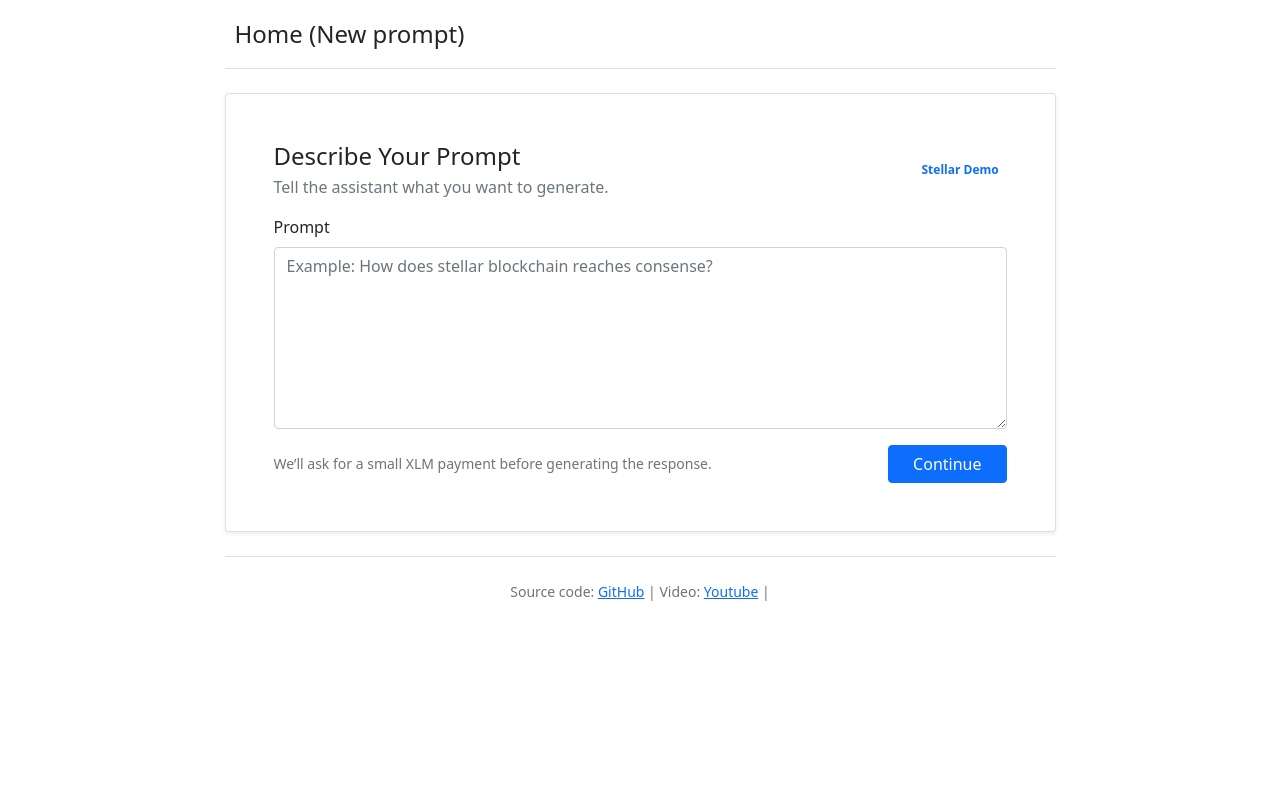
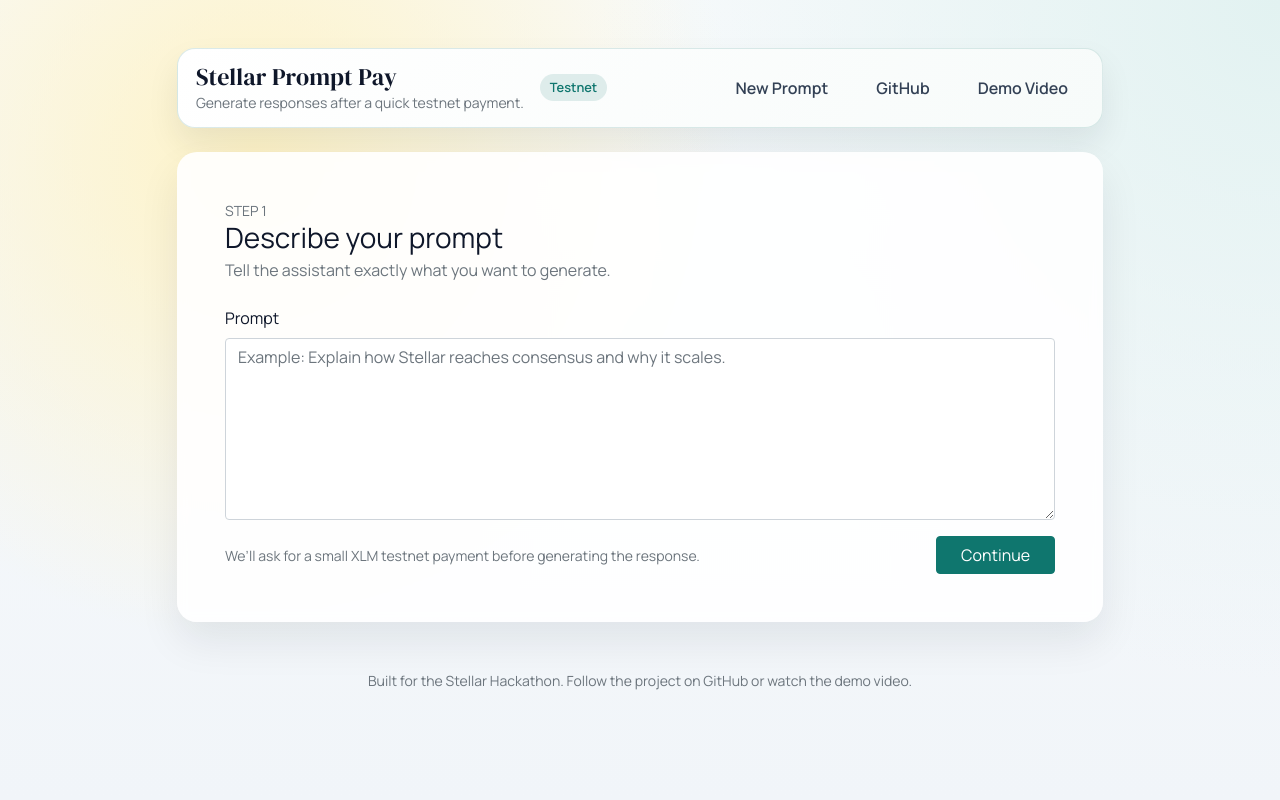
Before and after one commit to suhailvs/stellar_hackaton2, a Django app: page / in a window 1280 px wide. Run offline with Django 5.2, Linux system fonts and the light colour scheme; parts of the project's set-up code (start-up, migrations or seed data) failed here and were passed over; some libraries are stand-ins or nearby versions.

Commit message:
new design using vibe coding

```diff
--- a/myapp/templates/base.html
+++ b/myapp/templates/base.html
@@ -6,25 +6,116 @@
   <meta charset="utf-8">
   <meta name="viewport" content="width=device-width, initial-scale=1, shrink-to-fit=no">
   <meta name="author" content="suhail vs">
+  <link rel="preconnect" href="https://fonts.googleapis.com">
+  <link rel="preconnect" href="https://fonts.gstatic.com" crossorigin>
+  <link href="https://fonts.googleapis.com/css2?family=DM+Serif+Display&family=Manrope:wght@300;400;600;700&display=swap" rel="stylesheet">
   <link rel="stylesheet" href="{% static 'bootstrap.css' %}">
+  <style>
+    :root {
+      --ink-900: #0f172a;
+      --ink-700: #334155;
+      --mist-100: #f6f7f9;
+      --mist-200: #eef2f3;
+      --sea-600: #0f766e;
+      --amber-500: #f59e0b;
+      --card-shadow: 0 20px 40px rgba(15, 23, 42, 0.08);
+    }
+
+    body {
+      font-family: "Manrope", system-ui, -apple-system, "Segoe UI", sans-serif;
+      color: var(--ink-900);
+      background: radial-gradient(circle at top right, #e2f2f1, transparent 45%),
+        radial-gradient(circle at 20% 20%, #fef3c7, transparent 40%),
+        linear-gradient(180deg, #f8fafc 0%, #f1f5f9 100%);
+      min-height: 100vh;
+    }
+
+    .brand-title {
+      font-family: "DM Serif Display", Georgia, serif;
+      letter-spacing: 0.2px;
+    }
+
+    .nav-shell {
+      background: linear-gradient(120deg, #ffffff 0%, #f7fbfa 100%);
+      border: 1px solid rgba(15, 118, 110, 0.15);
+      box-shadow: 0 16px 32px rgba(15, 23, 42, 0.08);
+      border-radius: 18px;
+      padding: 14px 18px;
+    }
+
+    .nav-pill {
+      background: rgba(15, 118, 110, 0.12);
+      color: var(--sea-600);
+      font-weight: 600;
+      font-size: 0.8rem;
+      padding: 4px 10px;
+      border-radius: 999px;
+    }
+
+    .nav-link {
+      color: var(--ink-700);
+      font-weight: 600;
+    }
+
+    .nav-link:hover,
+    .nav-link:focus {
+      color: var(--sea-600);
+    }
+
+    .app-card {
+      border: none;
+      border-radius: 20px;
+      box-shadow: var(--card-shadow);
+      background: rgba(255, 255, 255, 0.9);
+      backdrop-filter: blur(6px);
+    }
+
+    .btn-primary {
+      background: var(--sea-600);
+      border-color: var(--sea-600);
+    }
+
+    .btn-primary:hover {
+      background: #0a5f58;
+      border-color: #0a5f58;
+    }
+
+    .footer-links a {
+      color: var(--ink-700);
+      text-decoration: none;
+    }
+
+    .footer-links a:hover {
+      color: var(--sea-600);
+      text-decoration: underline;
+    }
+  </style>
 </head>
 
 <body>
-  <div class="container py-3">
+  <div class="container py-4 py-lg-5">
     <div class="row justify-content-center">
-      <div class="col-lg-10 col-xl-9">
-        <header>
-          <div class="d-flex flex-column flex-md-row align-items-center pb-3 mb-4 border-bottom">
-            <a href="/" class="d-flex align-items-center text-dark text-decoration-none">
-              <span class="fs-4" style="margin-left: 10px;">Home (New prompt)</span>
-            </a>
+      <div class="col-lg-11 col-xl-10">
+        <header class="mb-4">
+          <div class="nav-shell d-flex flex-wrap align-items-center justify-content-between gap-3">
+            <div class="d-flex align-items-center gap-3">
+              <div>
+                <div class="brand-title h4 mb-0">Stellar Prompt Pay</div>
+                <div class="text-muted small">Generate responses after a quick testnet payment.</div>
+              </div>
+              <span class="nav-pill">Testnet</span>
+            </div>
+            <nav class="d-flex align-items-center flex-wrap gap-3">
+              <a href="/" class="nav-link text-decoration-none">New Prompt</a>
+              <a href="https://github.com/suhailvs/stellar_hackaton2" target="_blank" rel="noopener noreferrer" class="nav-link text-decoration-none">GitHub</a>
+              <a href="https://www.youtube.com/watch?v=dac5htyIEk8" target="_blank" rel="noopener noreferrer" class="nav-link text-decoration-none">Demo Video</a>
+            </nav>
           </div>
         </header>
         {% block body %}
         {% endblock %}
-        <footer class="pt-4 mt-4 border-top text-center text-muted small">
-          Source code: <a href="https://github.com/suhailvs/stellar_hackaton2" target="_blank" rel="noopener noreferrer">GitHub</a> |
-          Video: <a href="https://www.youtube.com/watch?v=dac5htyIEk8" target="_blank" rel="noopener noreferrer">Youtube</a> |
+        <footer class="pt-4 mt-4 text-center text-muted small footer-links">
+          Built for the Stellar Hackathon. Follow the project on GitHub or watch the demo video.
         </footer>
       </div>
     </div>
--- a/myapp/templates/prompt.html
+++ b/myapp/templates/prompt.html
@@ -1,24 +1,24 @@
 {% extends 'base.html' %}
 {% block body %}
-<div class="card shadow-sm">
+<div class="card app-card">
   <div class="card-body p-4 p-lg-5">
-    <div class="d-flex align-items-center justify-content-between flex-wrap mb-3">
+    <div class="d-flex align-items-center justify-content-between flex-wrap gap-3 mb-4">
       <div>
-        <h1 class="h4 mb-1">Describe Your Prompt</h1>
-        <p class="text-muted mb-0">Tell the assistant what you want to generate.</p>
+        <div class="text-uppercase small text-muted">Step 1</div>
+        <h1 class="h3 mb-1">Describe your prompt</h1>
+        <p class="text-muted mb-0">Tell the assistant exactly what you want to generate.</p>
       </div>
-      <span class="badge bg-primary-subtle text-primary mt-2 mt-sm-0">Stellar Demo</span>
     </div>
 
     <form method="post">{% csrf_token %}
       <div class="mb-3">
-        <label for="id_prompt" class="form-label">Prompt</label>
+        <label for="id_prompt" class="form-label fw-semibold">Prompt</label>
         <textarea id="id_prompt" minlength="10" name="prompt" rows="7" required class="form-control"
-          placeholder="Example: How does stellar blockchain reaches consense?"></textarea>
+          placeholder="Example: Explain how Stellar reaches consensus and why it scales."></textarea>
       </div>
 
-      <div class="d-flex align-items-center justify-content-between flex-wrap gap-2">
-        <div class="text-muted small">We’ll ask for a small XLM payment before generating the response.</div>
+      <div class="d-flex align-items-center justify-content-between flex-wrap gap-3">
+        <div class="text-muted small">We’ll ask for a small XLM testnet payment before generating the response.</div>
         <button type="submit" class="btn btn-primary px-4">Continue</button>
       </div>
     </form>
--- a/myapp/views.py
+++ b/myapp/views.py
@@ -61,5 +61,6 @@ def get_promptresult(request, memo):
     invoice.save(update_fields=["result_text", "processed_at"])
     paid_amount_msg = 'High' if invoice.paid_amount>=invoice.xlm_amount else 'You paid low amount. I am still showing the result'
     return JsonResponse({'status':'paid','data':
-        {'prompt_result':invoice.result_text,'paid_amount_msg':paid_amount_msg}
+        {'prompt_result':invoice.result_text,'paid_amount_msg':paid_amount_msg,
+         'txn_hash':invoice.tx_hash,'paid_amount':invoice.paid_amount}
     })
```
Also changed, not shown: myapp/templates/qr.html (+20 -14 lines).
